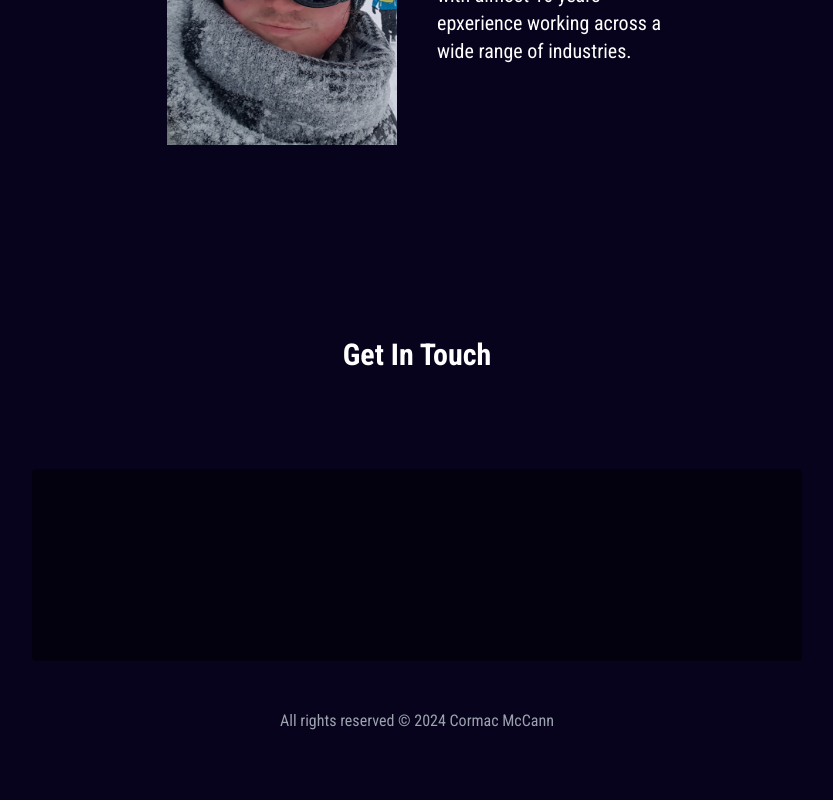
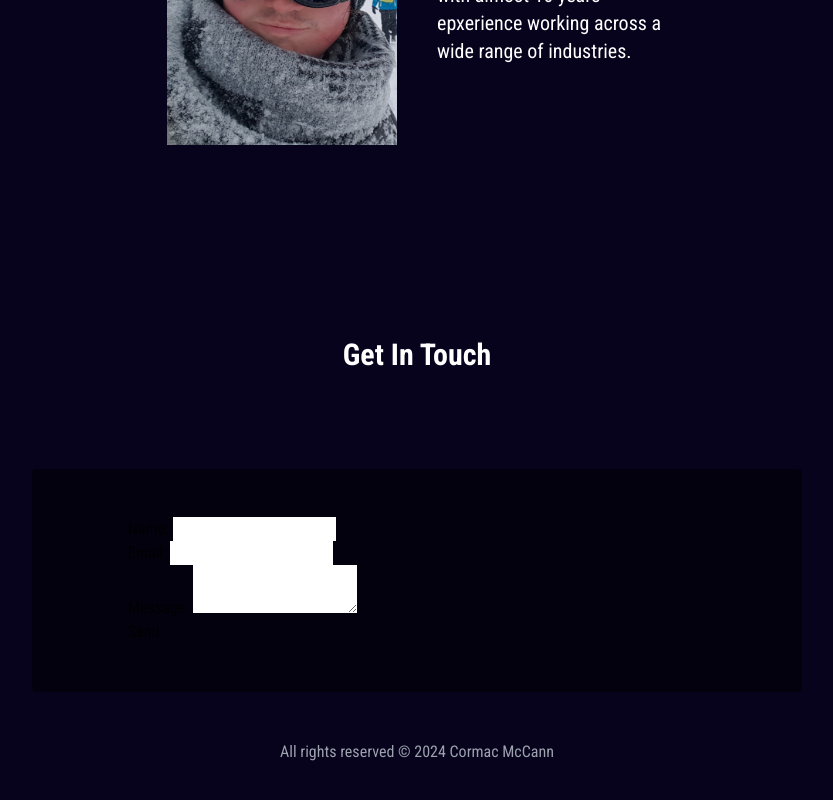
Before and after one commit to mccannsean421/cmccann-dot-com, a Next.js app: page / in a window 1280 px wide. Shown: the part 957-1757 px from the top of the page, without its empty margins (223-1056 px from the left). Built offline with nearby package versions, Linux system fonts and the light colour scheme.

Commit message:
debugging form

```diff
--- a/src/components/ContactForm.js
+++ b/src/components/ContactForm.js
@@ -1,13 +1,33 @@
 export default function ContactForm() {
     return <>
-
-<div className="flex items-center justify-center p-12">
-  <div className="mx-auto md:max-w-4xl md:w-[500px]">
-  <form name="contact-form" netlify hidden>
-      <input type="text" name="name" />
-      <input type="email" name="email" />
-      <textarea name="message"></textarea>
+    <form
+      name="contact"
+      method="POST"
+      data-netlify="true"
+      data-netlify-honeypot="bot-field"
+    >
+      <input type="hidden" name="form-name" value="contact" />
+      <p>
+        <label>
+          Name: <input type="text" name="name" />
+        </label>
+      </p>
+      <p>
+        <label>
+          Email: <input type="email" name="email" />
+        </label>
+      </p>
+      <p>
+        <label>
+          Message: <textarea name="message"></textarea>
+        </label>
+      </p>
+      <p>
+        <button className="button bg-red"  type="submit">Send</button>
+      </p>
     </form>
+{/* <div className="flex items-center justify-center p-12">
+  <div className="mx-auto md:max-w-4xl md:w-[500px]"> */}
     {/* <form name="Contact" method="POST" data-netlify="true">
       <div className="mb-5">
         <label
@@ -78,7 +98,7 @@ export default function ContactForm() {
         </button>
       </div>
     </form> */}
-  </div>
-</div>
+  {/* </div>
+</div> */}
     </>
 }
```
